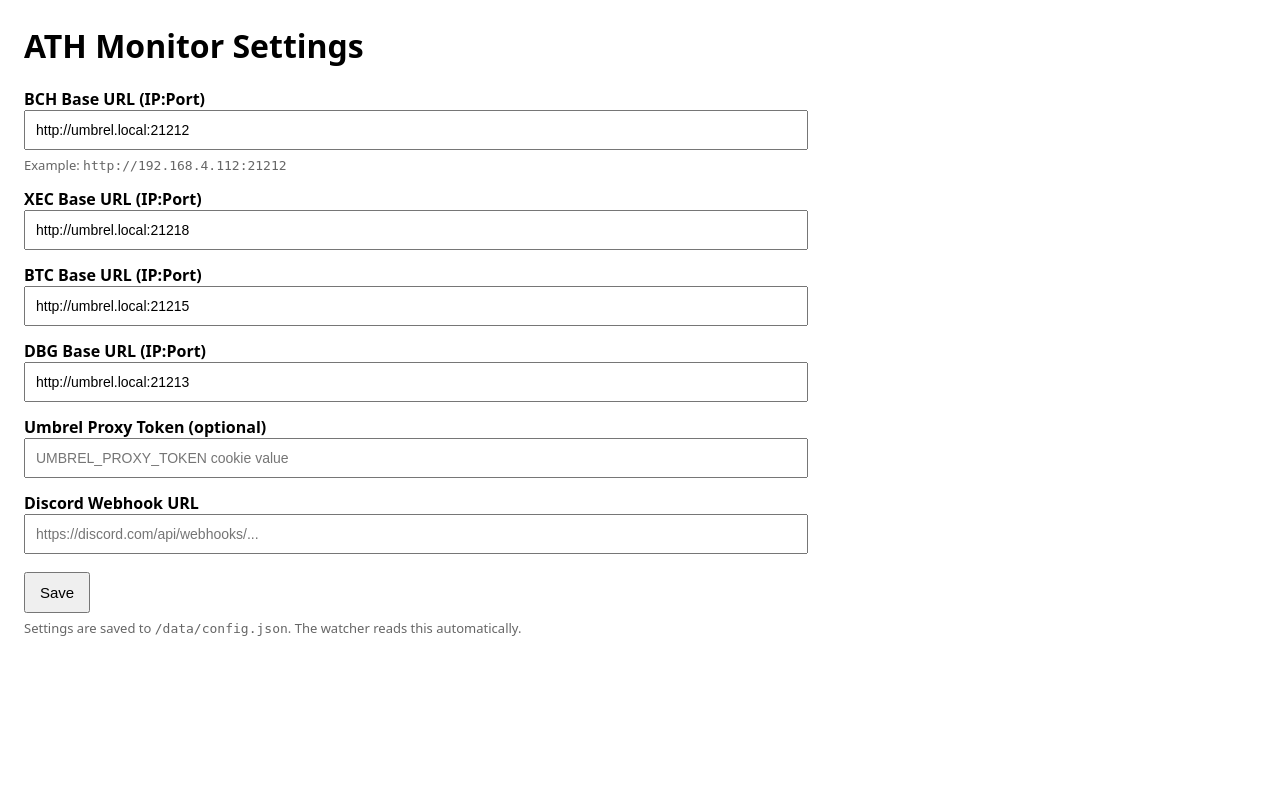
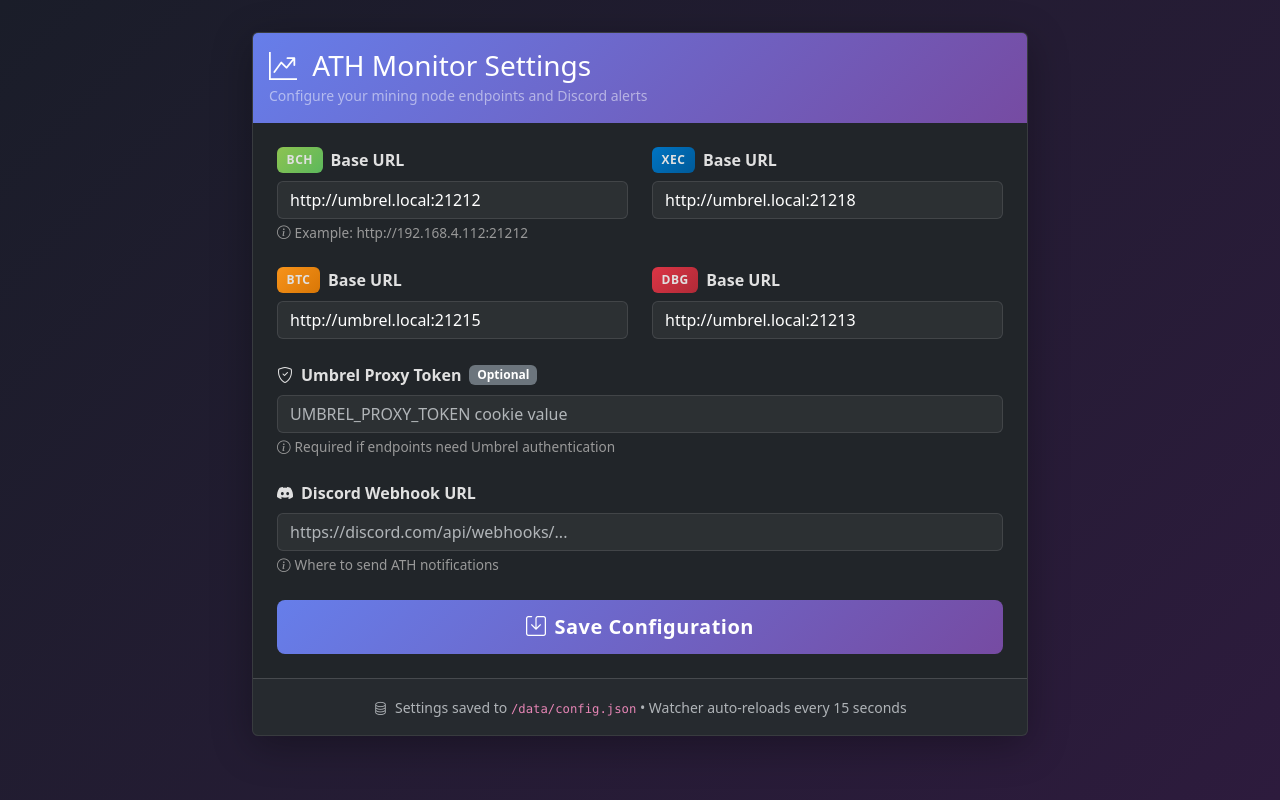
Before and after one commit to AkaCurtis/Axe-Webhooks, a Flask app: page / in a window 1280 px wide. Run offline with Flask 3, Linux system fonts and the light colour scheme.

Commit message:
Add Bootstrap 5 UI with dark theme and modern design (v0.3.0)

```diff
--- a/axe-webhooks/umbrel-app.yml
+++ b/axe-webhooks/umbrel-app.yml
@@ -4,7 +4,7 @@
 name: ATH Monitor
 tagline: Worker ATH Discord alerts
 category: Development
-version: "0.2.6"
+version: "0.3.0"
 port: 3456
 
 description: >-
@@ -15,7 +15,7 @@
 repo: https://github.com/AkaCurtis/Axe-Webhooks
 support: https://github.com/AkaCurtis/Axe-Webhooks/issues
 gallery: []
-releaseNotes: "Fixed: Build context paths now use APP_DATA_DIR to resolve correctly when app-script runs from legacy-compat directory."
+releaseNotes: "New: Modern Bootstrap 5 UI with dark theme, crypto badges, gradients, and responsive layout."
 dependencies: []
 path: ""
 defaultUsername: ""
--- a/axe-webhooks/web/templates/index.html
+++ b/axe-webhooks/web/templates/index.html
@@ -1,59 +1,183 @@
 <!doctype html>
-<html>
+<html lang="en" data-bs-theme="dark">
 <head>
   <meta charset="utf-8"/>
   <meta name="viewport" content="width=device-width, initial-scale=1"/>
   <title>ATH Monitor Settings</title>
+  <link href="https://cdn.jsdelivr.net/npm/bootstrap@5.3.2/dist/css/bootstrap.min.css" rel="stylesheet">
+  <link href="https://cdn.jsdelivr.net/npm/bootstrap-icons@1.11.3/font/bootstrap-icons.min.css" rel="stylesheet">
   <style>
-    body { font-family: system-ui, sans-serif; margin: 24px; max-width: 760px; }
-    label { display:block; margin-top: 14px; font-weight: 600; }
-    input { width:100%; padding:10px; font-size: 14px; }
-    .row { display:grid; grid-template-columns: 1fr; gap: 10px; }
-    button { margin-top: 18px; padding: 10px 14px; font-size: 15px; cursor:pointer; }
-    .hint { color:#666; font-size: 13px; margin-top:6px; }
-    .warn { background:#fff6e5; padding:10px; border:1px solid #ffd38a; margin-bottom:14px; }
+    body {
+      background: linear-gradient(135deg, #1a1d29 0%, #2d1b3d 100%);
+      min-height: 100vh;
+      padding: 2rem 0;
+    }
+    .main-card {
+      box-shadow: 0 10px 40px rgba(0,0,0,0.3);
+      border: 1px solid rgba(255,255,255,0.1);
+    }
+    .card-header {
+      background: linear-gradient(135deg, #667eea 0%, #764ba2 100%);
+      border-bottom: none;
+    }
+    .form-label {
+      font-weight: 600;
+      color: #e0e0e0;
+      margin-bottom: 0.5rem;
+      display: flex;
+      align-items: center;
+      gap: 0.5rem;
+    }
+    .form-control {
+      background: rgba(255,255,255,0.05);
+      border: 1px solid rgba(255,255,255,0.1);
+      color: #fff;
+    }
+    .form-control:focus {
+      background: rgba(255,255,255,0.08);
+      border-color: #667eea;
+      box-shadow: 0 0 0 0.25rem rgba(102, 126, 234, 0.25);
+      color: #fff;
+    }
+    .btn-save {
+      background: linear-gradient(135deg, #667eea 0%, #764ba2 100%);
+      border: none;
+      padding: 0.75rem 2rem;
+      font-weight: 600;
+      letter-spacing: 0.5px;
+      transition: transform 0.2s, box-shadow 0.2s;
+    }
+    .btn-save:hover {
+      background: linear-gradient(135deg, #5568d3 0%, #654393 100%);
+      transform: translateY(-2px);
+      box-shadow: 0 8px 20px rgba(102, 126, 234, 0.4);
+    }
+    .alert-custom {
+      background: rgba(255, 193, 7, 0.15);
+      border: 1px solid rgba(255, 193, 7, 0.4);
+      color: #ffc107;
+    }
+    .hint-text {
+      font-size: 0.85rem;
+      color: #999;
+      margin-top: 0.25rem;
+    }
+    .crypto-badge {
+      display: inline-block;
+      padding: 0.25rem 0.6rem;
+      border-radius: 0.375rem;
+      font-size: 0.75rem;
+      font-weight: 600;
+      text-transform: uppercase;
+      letter-spacing: 0.5px;
+    }
+    .badge-bch { background: linear-gradient(135deg, #8dc351 0%, #5cb85c 100%); }
+    .badge-xec { background: linear-gradient(135deg, #0074c2 0%, #005a99 100%); }
+    .badge-btc { background: linear-gradient(135deg, #f7931a 0%, #d97706 100%); }
+    .badge-dbg { background: linear-gradient(135deg, #dc3545 0%, #b02a37 100%); }
   </style>
 </head>
 <body>
-  <h1>ATH Monitor Settings</h1>
+  <div class="container" style="max-width: 800px;">
+    <div class="card main-card">
+      <div class="card-header py-3">
+        <h3 class="mb-0 text-white">
+          <i class="bi bi-graph-up-arrow me-2"></i>
+          ATH Monitor Settings
+        </h3>
+        <small class="text-white-50">Configure your mining node endpoints and Discord alerts</small>
+      </div>
 
+      <div class="card-body p-4">
         {% if needs_pw %}
-    <div class="warn">
-      <b>Password required.</b><br/>
+          <div class="alert alert-custom alert-dismissible fade show" role="alert">
+            <i class="bi bi-shield-lock me-2"></i>
+            <strong>Password Required</strong><br/>
             Add <code>?pw=YOUR_PASSWORD</code> to the URL, or submit the form with the password field filled.
+            <button type="button" class="btn-close" data-bs-dismiss="alert"></button>
           </div>
         {% endif %}
 
         <form method="post" action="/save">
           {% if needs_pw %}
-      <label>Password</label>
-      <input name="pw" type="password" placeholder="Admin password"/>
+            <div class="mb-4">
+              <label class="form-label">
+                <i class="bi bi-key"></i> Password
+              </label>
+              <input name="pw" type="password" class="form-control" placeholder="Admin password"/>
+            </div>
           {% endif %}
 
-    <label>BCH Base URL (IP:Port)</label>
-    <input name="bch_base" value="{{ cfg.bch_base }}" placeholder="http://umbrel.local:21212"/>
-    <div class="hint">Example: <code>http://192.168.4.112:21212</code></div>
+          <div class="row g-4">
+            <div class="col-md-6">
+              <label class="form-label">
+                <span class="crypto-badge badge-bch">BCH</span> Base URL
+              </label>
+              <input name="bch_base" value="{{ cfg.bch_base }}" class="form-control" placeholder="http://umbrel.local:21212"/>
+              <div class="hint-text">
+                <i class="bi bi-info-circle me-1"></i>Example: http://192.168.4.112:21212
+              </div>
+            </div>
 
-    <label>XEC Base URL (IP:Port)</label>
-    <input name="xec_base" value="{{ cfg.xec_base }}" placeholder="http://umbrel.local:21218"/>
+            <div class="col-md-6">
+              <label class="form-label">
+                <span class="crypto-badge badge-xec">XEC</span> Base URL
+              </label>
+              <input name="xec_base" value="{{ cfg.xec_base }}" class="form-control" placeholder="http://umbrel.local:21218"/>
+            </div>
 
-    <label>BTC Base URL (IP:Port)</label>
-    <input name="btc_base" value="{{ cfg.btc_base }}" placeholder="http://umbrel.local:21215"/>
+            <div class="col-md-6">
+              <label class="form-label">
+                <span class="crypto-badge badge-btc">BTC</span> Base URL
+              </label>
+              <input name="btc_base" value="{{ cfg.btc_base }}" class="form-control" placeholder="http://umbrel.local:21215"/>
+            </div>
 
-    <label>DBG Base URL (IP:Port)</label>
-    <input name="dbg_base" value="{{ cfg.dbg_base }}" placeholder="http://umbrel.local:21213"/>
+            <div class="col-md-6">
+              <label class="form-label">
+                <span class="crypto-badge badge-dbg">DBG</span> Base URL
+              </label>
+              <input name="dbg_base" value="{{ cfg.dbg_base }}" class="form-control" placeholder="http://umbrel.local:21213"/>
+            </div>
+          </div>
 
-    <label>Umbrel Proxy Token (optional)</label>
-    <input name="proxy_token" value="{{ cfg.proxy_token }}" placeholder="UMBREL_PROXY_TOKEN cookie value"/>
+          <div class="mt-4">
+            <label class="form-label">
+              <i class="bi bi-shield-check"></i> Umbrel Proxy Token <span class="badge bg-secondary">Optional</span>
+            </label>
+            <input name="proxy_token" value="{{ cfg.proxy_token }}" class="form-control" placeholder="UMBREL_PROXY_TOKEN cookie value"/>
+            <div class="hint-text">
+              <i class="bi bi-info-circle me-1"></i>Required if endpoints need Umbrel authentication
+            </div>
+          </div>
 
-    <label>Discord Webhook URL</label>
-    <input name="discord_webhook" value="{{ cfg.discord_webhook }}" placeholder="https://discord.com/api/webhooks/..."/>
+          <div class="mt-4">
+            <label class="form-label">
+              <i class="bi bi-discord"></i> Discord Webhook URL
+            </label>
+            <input name="discord_webhook" value="{{ cfg.discord_webhook }}" class="form-control" placeholder="https://discord.com/api/webhooks/..."/>
+            <div class="hint-text">
+              <i class="bi bi-info-circle me-1"></i>Where to send ATH notifications
+            </div>
+          </div>
 
-    <button type="submit">Save</button>
+          <div class="d-grid gap-2 mt-4">
+            <button type="submit" class="btn btn-primary btn-save btn-lg">
+              <i class="bi bi-save me-2"></i>Save Configuration
+            </button>
+          </div>
         </form>
+      </div>
 
-  <p class="hint">
-    Settings are saved to <code>/data/config.json</code>. The watcher reads this automatically.
-  </p>
+      <div class="card-footer text-muted text-center py-3">
+        <small>
+          <i class="bi bi-database me-1"></i>
+          Settings saved to <code>/data/config.json</code> • Watcher auto-reloads every 15 seconds
+        </small>
+      </div>
+    </div>
+  </div>
+
+  <script src="https://cdn.jsdelivr.net/npm/bootstrap@5.3.2/dist/js/bootstrap.bundle.min.js"></script>
 </body>
 </html>
```
Lines whose indentation alone changed are shown as unchanged.
